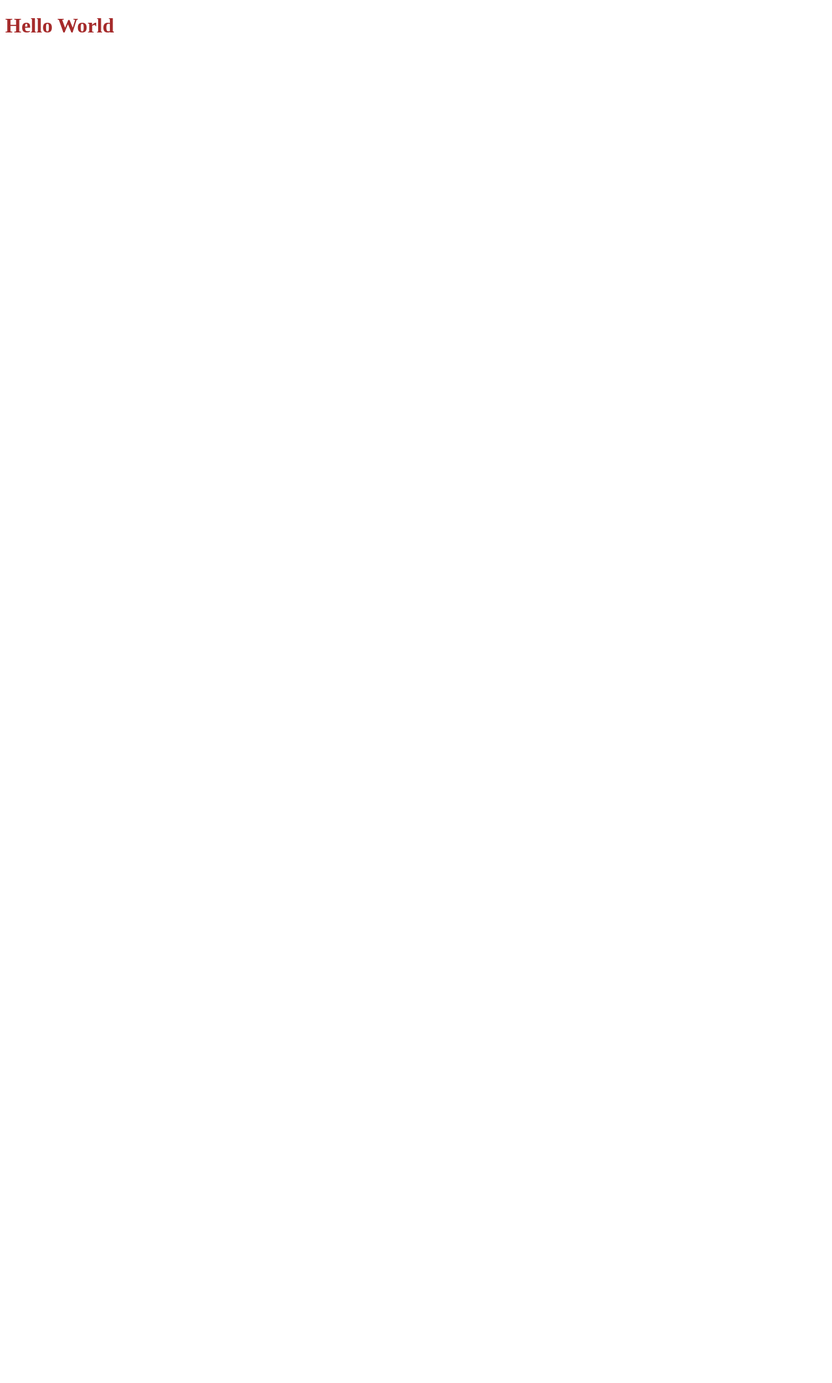
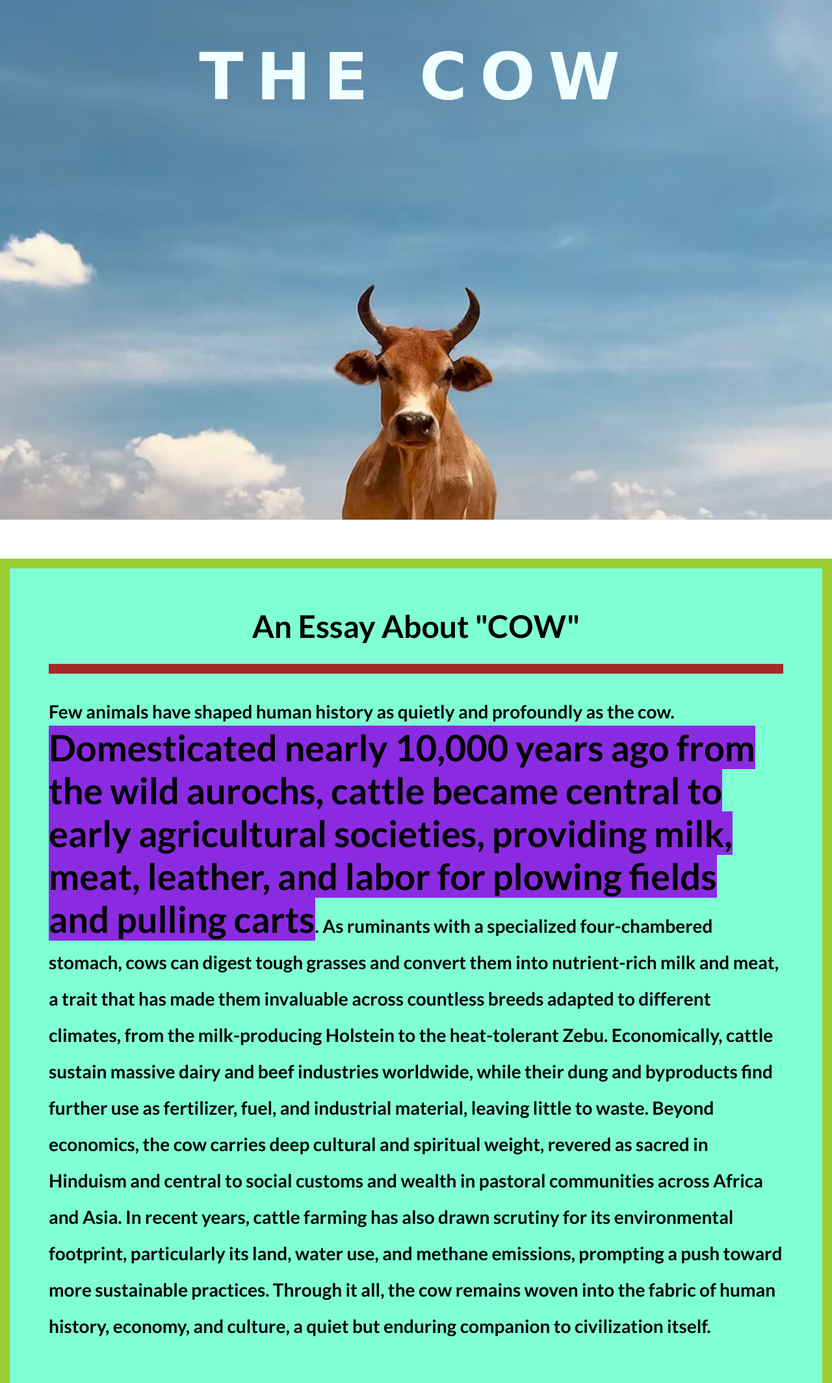
Before and after one commit to sanjidaraha256-source/Conceptual-HTML-CSS, a plain HTML site: page index.html in a window 1280 px wide. Shown: the top 2129 px of the page at 65% size. Before the commit the page ends 800 px from the top, so only its background shows below. Drawn offline with Linux system fonts and the light colour scheme.

Commit message:
hero section complete and essay completed

```diff
--- a/index.html
+++ b/index.html
@@ -4,9 +4,19 @@
     <meta charset="UTF-8">
     <meta name="viewport" content="width=device-width, initial-scale=1.0">
     <title>Our Conceptual page</title>
+
     <link rel="stylesheet" href="styles/styles.css">
+    <link rel="shortcut icon" href="https://img.icons8.com/emoji/48/cow-emoji.png" >
 </head>
 <body>
-    <h1>Hello World</h1>
+   <div class="hero">
+    <h1>THE COW</h1>
+   </div>
+
+   <div class="article">
+    <h2>An Essay About "COW"</h2>
+    <p>Few animals have shaped human history as quietly and profoundly as the cow. <span class="imp">Domesticated nearly 10,000 years ago from the wild aurochs, cattle became central to early agricultural societies, providing milk, meat, leather, and labor for plowing fields and pulling carts</span>. As ruminants with a specialized four-chambered stomach, cows can digest tough grasses and convert them into nutrient-rich milk and meat, a trait that has made them invaluable across countless breeds adapted to different climates, from the milk-producing Holstein to the heat-tolerant Zebu. Economically, cattle sustain massive dairy and beef industries worldwide, while their dung and byproducts find further use as fertilizer, fuel, and industrial material, leaving little to waste. Beyond economics, the cow carries deep cultural and spiritual weight, revered as sacred in Hinduism and central to social customs and wealth in pastoral communities across Africa and Asia. In recent years, cattle farming has also drawn scrutiny for its environmental footprint, particularly its land, water use, and methane emissions, prompting a push toward more sustainable practices. Through it all, the cow remains woven into the fabric of human history, economy, and culture, a quiet but enduring companion to civilization itself.</p>
+   </div>
+
 </body>
 </html>
--- a/styles/styles.css
+++ b/styles/styles.css
@@ -1,3 +1,54 @@
-h1{
-    color: brown;
+@import url('https://fonts.googleapis.com/css2?family=Lato:ital,wght@0,100;0,300;0,400;0,700;0,900;1,100;1,300;1,400;1,700;1,900&display=swap');
+
+*{
+    margin: 0;
+    padding: 0;
+    font-family: "Lato", sans-serif;
+  font-weight: 700;
 }
+.hero{
+    background-image: url(../images/cow.jpg);
+    height: 100vh;
+    background-position: bottom center;
+    background-size: cover;
+}
+.hero h1{
+    color: azure;
+    font-size: 100px;
+    text-align: center;
+    font-weight: 700px;
+    padding-top: 60px;
+    font-family: cursive;
+    word-spacing: 4px;
+    letter-spacing: 20px
+    ;
+}
+.article {
+    margin: 60px auto;
+    background-color: aquamarine;
+    padding: 60px;
+    border-width: 15px;
+    border-color: yellowgreen;
+    border-style: solid ;
+}
+.article h2{
+    text-align: center;
+    font-size: 48px;
+    border-color: brown;
+    border-style: solid;
+    border-width:15px;
+    border-top:0 ;
+    border-left: 0;
+    border-right:0;
+    padding-bottom: 30px;
+    margin-bottom: 30px;
+}
+.article p{
+    font-size: 28px;
+    line-height: 2em;
+
+}
+.article p .imp{
+    font-size: 2em;
+    background-color: blueviolet;
+}
```
Also changed, not shown: images/cow.jpg (added).
